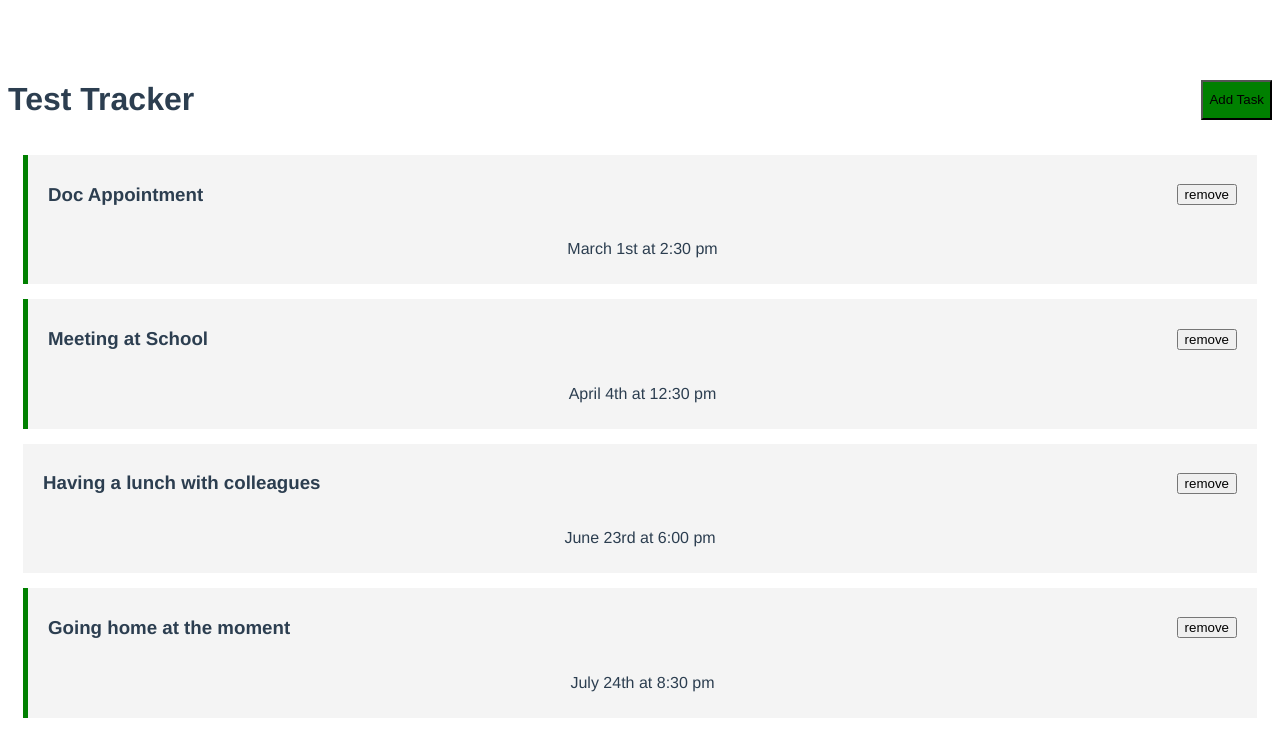
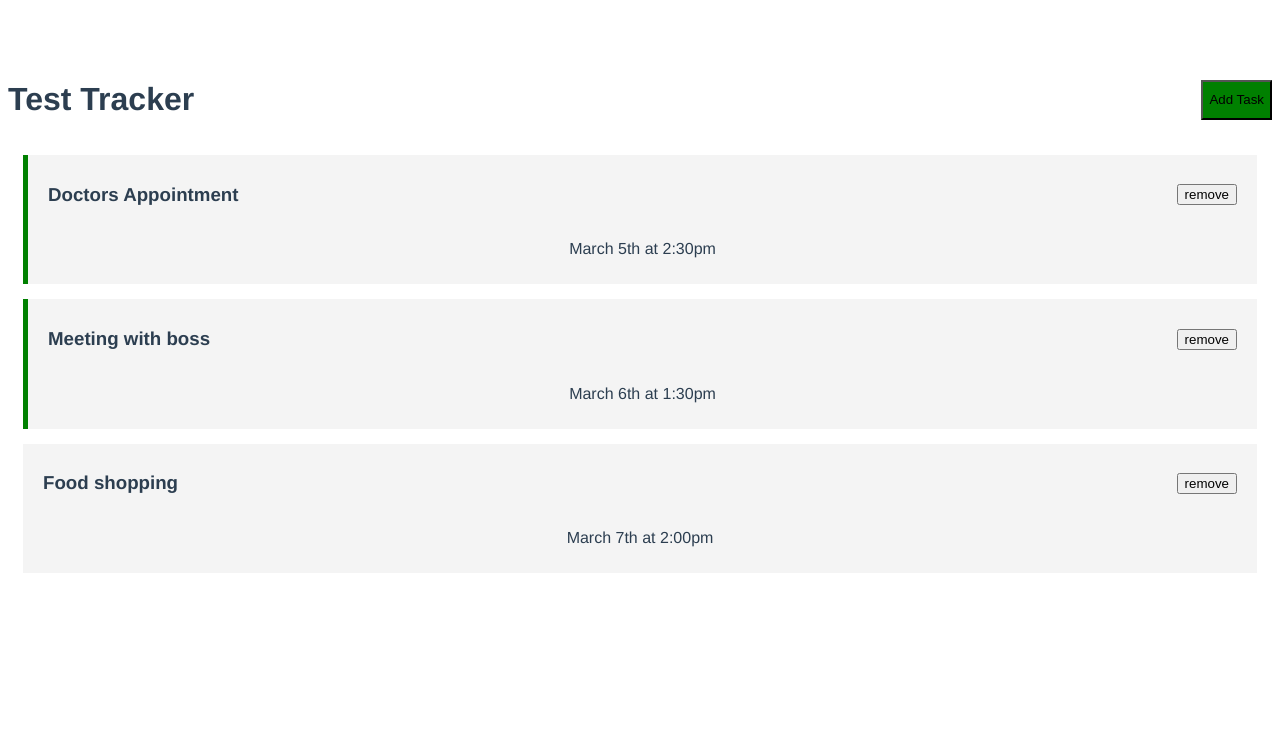
Before and after one commit to coldicecoffee/vue-crash-course-2021, a Vue app: page / in a window 1280 px wide. Shown: the top 756 px of the page. Built offline with nearby package versions, Linux system fonts and the light colour scheme; data requests are answered from the project's data file.

Commit message:
Add functionality to fetch data from json-server

```diff
--- a/src/App.vue
+++ b/src/App.vue
@@ -39,6 +39,11 @@
         this.tasks = this.tasks.filter((task) => task.id !== id);
       }
     },
+    async fetchTasks() {
+      const response = await fetch("http://localhost:5000/tasks");
+      const data = await response.json();
+      return data;
+    },
     toggleAddTask() {
       this.showAddTask = !this.showAddTask;
     },
@@ -48,33 +53,8 @@
       );
     },
   },
-  created() {
-    this.tasks = [
-      {
-        id: 1,
-        text: "Doc Appointment",
-        day: "March 1st at 2:30 pm",
-        reminder: true,
-      },
-      {
-        id: 2,
-        text: "Meeting at School",
-        day: "April 4th at 12:30 pm",
-        reminder: true,
-      },
-      {
-        id: 3,
-        text: "Having a lunch with colleagues",
-        day: "June 23rd at 6:00 pm",
-        reminder: false,
-      },
-      {
-        id: 4,
-        text: "Going home at the moment",
-        day: "July 24th at 8:30 pm",
-        reminder: true,
-      },
-    ];
+  async created() {
+    this.tasks = await this.fetchTasks();
   },
 };
 </script>
```
